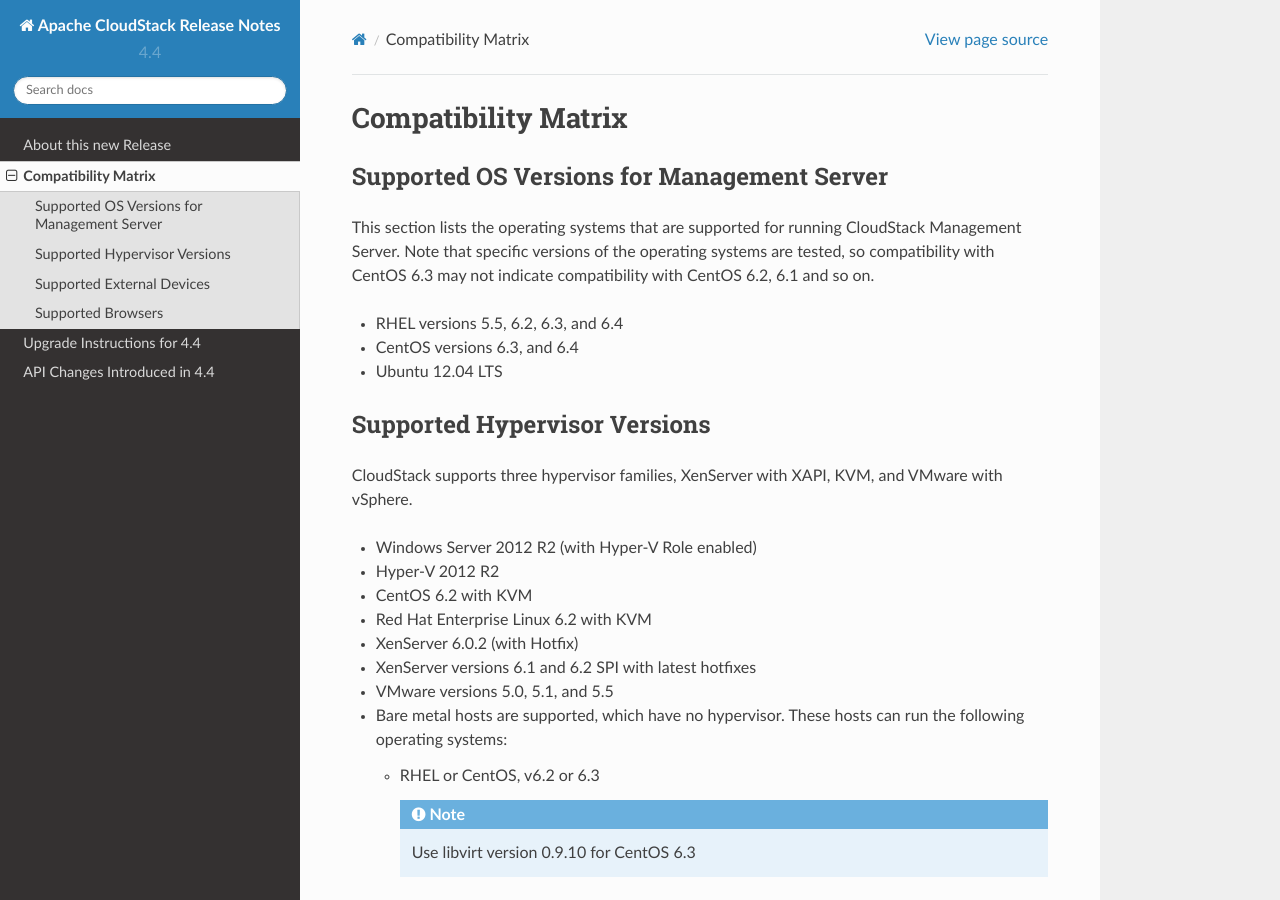
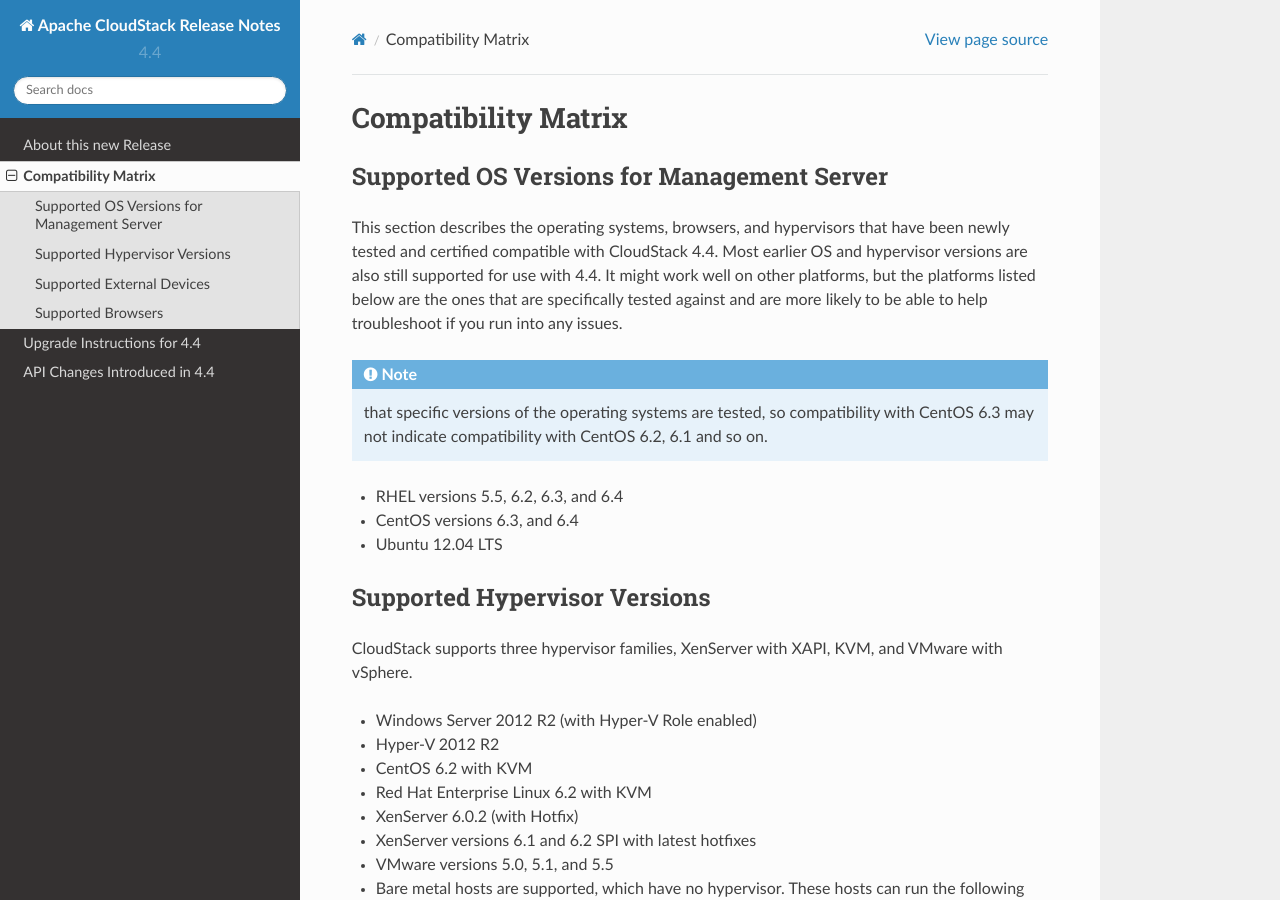
Before and after one commit to apache/cloudstack-docs-rn, a Sphinx documentation site: the page built from source/compat.rst, in a window 1280 px wide and 900 px high. Built offline with Sphinx 7.4.7 and the Read the Docs theme 2.0.0, drawn with Linux system fonts in a browser that asks for light colours.

Commit message:
Small tweaks for the RN

```diff
--- a/source/compat.rst
+++ b/source/compat.rst
@@ -19,10 +19,16 @@
 Supported OS Versions for Management Server
 -------------------------------------------
 
-This section lists the operating systems that are supported for running
-CloudStack Management Server. Note that specific versions of the
-operating systems are tested, so compatibility with CentOS 6.3 may not
-indicate compatibility with CentOS 6.2, 6.1 and so on.
+This section describes the operating systems, browsers, and hypervisors
+that have been newly tested and certified compatible with CloudStack
+|version|. Most earlier OS and hypervisor versions are also still supported
+for use with |version|. It might work well on other platforms, but the
+platforms listed below are the ones that are specifically tested against
+and are more likely to be able to help troubleshoot if you run into any
+issues.
+
+.. note:: that specific versions of the operating systems are tested, so compatibility with CentOS 6.3 may not
+          indicate compatibility with CentOS 6.2, 6.1 and so on.
 
 -
 
```
Also changed, not shown: source/index.rst (+5 -7 lines), source/_static/images/acslogo.png (added).
